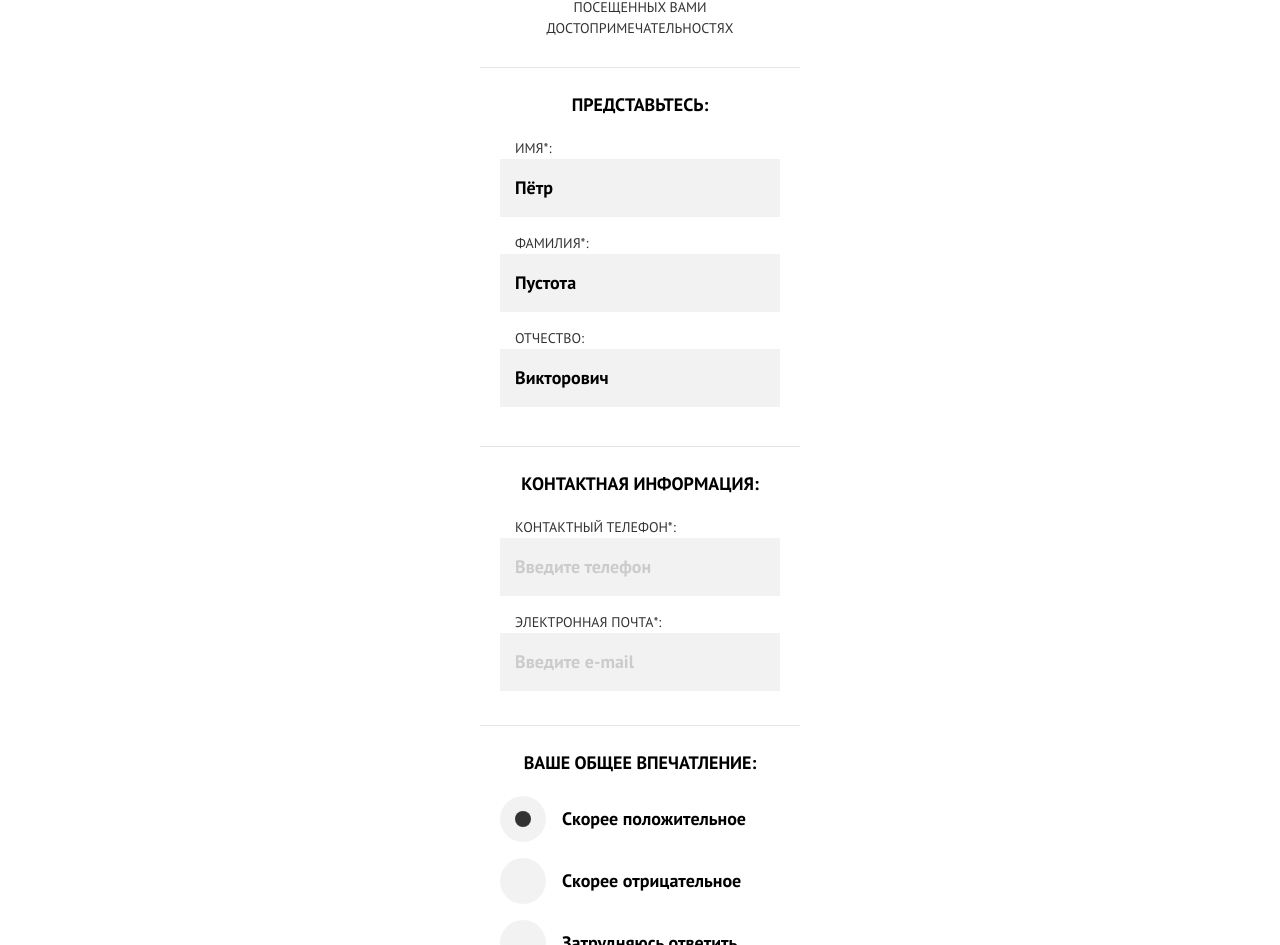
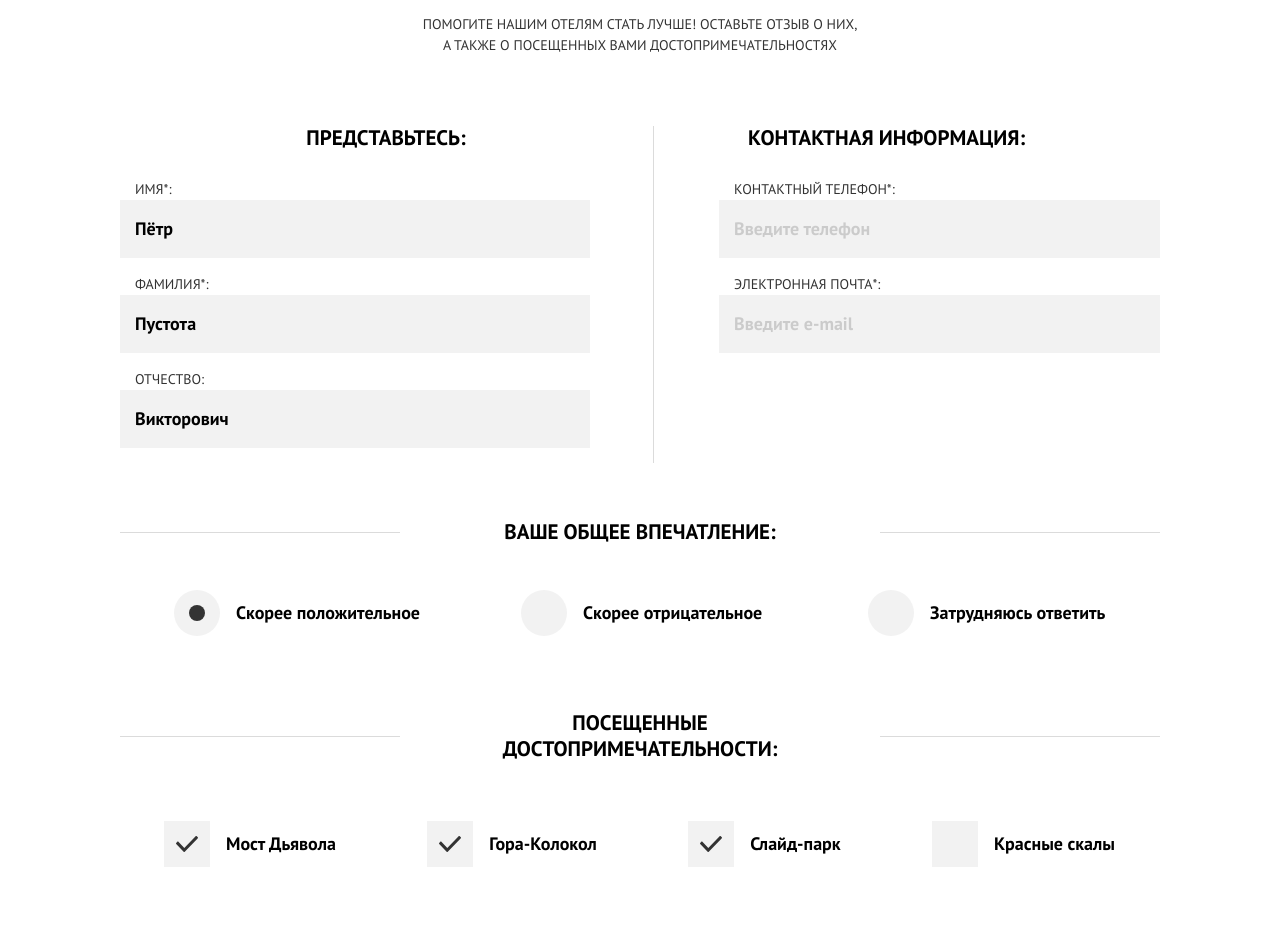
Before and after one commit to htmlacademy-adaptive/360863-sedona-27, a website: page source/review-form.html in a window 1280 px wide. Shown: the part 515-1460 px from the top of the page. Drawn offline with nearby package versions, Linux system fonts and the light colour scheme; files that its build step writes are made by us from their sources.

Commit message:
страница формы

```diff
--- a/source/review-form.html
+++ b/source/review-form.html
@@ -10,16 +10,16 @@
 <header class="main-header">
   <nav class="main-nav">
     <ul class="main-nav__list menu">
-      <li class="menu__item menu__item--current">
+      <li class="menu__item menu__item--main menu__item--current">
         <a class="menu__link" href="index.html">Главная</a>
       </li>
-      <li class="menu__item">
+      <li class="menu__item menu__item--catalog">
         <a class="menu__link" href="catalog.html">Фото и видео</a>
       </li>
-      <li class="menu__item">
+      <li class="menu__item menu__item--form">
         <a class="menu__link" href="review-form.html">Форма отзыва</a>
       </li>
-      <li class="menu__item">
+      <li class="menu__item menu__item--academy">
         <a class="menu__link" href="https://htmlacademy.ru/" target="_blank">Html Academy</a>
       </li>
     </ul>
@@ -65,7 +65,7 @@
         <input class="put-personal-data__input put-personal-data__input--email" type="email" name="email" id="email" placeholder="Введите e-mail" value="" required>
       </div>
     </fieldset>
-    <fieldset class="form__fieldset">
+    <fieldset class="form__fieldset form__fieldset--impression">
       <legend class="form__legend">Ваше общее впечатление:</legend>
       <ul class="form__radio-list">
         <li class="form__radio-item">
@@ -91,8 +91,8 @@
         </li>
       </ul>
     </fieldset>
-    <fieldset class="form__fieldset">
-      <legend class="form__legend">Посещенные достопримечательности:</legend>
+    <fieldset class="form__fieldset form__fieldset--attractions">
+      <legend class="form__legend">Посещенные <br class="form__fieldset-break">достопримечательности:</legend>
       <ul class="form__checkbox-list">
         <li class="form__checkbox-item">
           <label class="form__checkbox checkbox-variant">
@@ -128,7 +128,7 @@
       <legend class="form__legend">Опишите свои эмоции:</legend>
       <div class="form__text-area-wrapper">
         <label class="visually-hidden" for="message">Ваше сообщение</label>
-        <textarea class="form__textarea" name="message" id="message" cols="10" rows="3" placeholder="Опишите подробно свои восторги"></textarea>
+        <textarea class="form__textarea" name="message" id="message" cols="10" rows="3" placeholder="Опишите подробно все свои восторги"></textarea>
       </div>
     </fieldset>
     <button class="form__button button-primary" type="submit">Отправить отзыв</button>
@@ -178,7 +178,7 @@
       </a>
     </li>
   </ul>
-  <a class="footer__copyright copyright" href="https://htmlacademy.ru/">Разработано
+  <a class="footer__copyright footer__copyright--form copyright" href="https://htmlacademy.ru/">Разработано
     <span class="visually-hidden">Html Academy</span>
     <svg class="copyright__icon" width="27" height="35" xmlns="http://www.w3.org/2000/svg">
       <path d="M13.6 0h-.1L0 1.4v24.7l13.5 8 13.4-8V1.4L13.6 0ZM25 12.1 13.5 5.3v-.1h-.1l-.1-.1v.1L1.9 12.1v-9l11.5-1.2L25 3.1v9ZM13.4 6.8l11.5 6.7-4.5 2.6-7.1-4.2v1.4l5.9 3.5-.9.5-5-3v1.4l3.8 2.3-.8.5-3-1.8v1.4l1.9 1.1-1.8 1.1L2 13.6l11.4-6.8ZM1.9 15.1l11.4 6.8v1l-7.9-4.7v1.4l8 4.8v1.1l-8-4.7v1.4l8 4.8 8.1-4.9v-5.2l3.4-2v10l-11.5 6.9L1.9 25v-9.9Z"/>
--- a/source/sass/blocks/footer.scss
+++ b/source/sass/blocks/footer.scss
@@ -57,3 +57,13 @@
   margin-left: 55px;
   }
 }
+
+.footer__copyright--form {
+  @media (min-width: variables.$tablet-width) {
+    margin-left: 32px;
+  }
+
+  @media (min-width: variables.$desktop-width) {
+    margin-left: 54px;
+  }
+}
--- a/source/sass/blocks/form.scss
+++ b/source/sass/blocks/form.scss
@@ -3,6 +3,20 @@
 
 .form {
   border-top: 1px solid variables.$color-mercury;
+  display: grid;
+
+  @media (min-width: variables.$tablet-width) {
+    grid-template-columns: repeat(2, 1fr);
+    border-top: none;
+    padding: 54px 60px 45px 60px;
+    max-width: 1200px;
+    margin-right: auto;
+    margin-left: auto;
+  }
+
+  @media (min-width: variables.$desktop-width) {
+    padding: 17px 120px 45px 120px;
+  }
 }
 
 .form__fieldset {
@@ -13,21 +27,161 @@
 
   &:not(.form__fieldset--message) {
     border-bottom: 1px solid variables.$color-mercury;
+
+    @media (min-width: variables.$tablet-width) {
+      border-bottom: none;
+    }
+  }
+
+  @media (min-width: variables.$tablet-width) {
+    grid-column: 1 / -1;
+    padding: 0;
   }
 }
 
 .form__fieldset--name {
   padding-bottom: 39px;
+
+  @media (min-width: variables.$tablet-width) {
+    grid-column: 1 / 2;
+    padding-right: 43px;
+    padding-bottom: 15px;
+    border-right: 1px solid variables.$color-alto-second;
+    border-top: none;
+
+    .form__legend {
+      padding-left: 21px;
+      padding-top: 24px;
+    }
+
+    .form__legend::after,
+    .form__legend::before {
+      display: none;
+    }
+  }
+
+  @media (min-width: variables.$desktop-width) {
+    padding-right: 63px;
+    margin-right: -14px;
+
+    .form__legend {
+      padding-left: 31px;
+    }
+  }
 }
 
 .form__fieldset--contacts {
   padding-bottom: 34px;
+  border-top: none;
+
+  @media (min-width: variables.$tablet-width) {
+    grid-column: 2 / 3;
+    padding-left: 26px;
+    padding-bottom: 15px;
+
+    .form__legend {
+      text-align: left;
+      padding-top: 24px;
+    }
+
+    .form__item {
+      padding-left: 18px;
+    }
+
+    .form__legend::after,
+    .form__legend::before {
+      display: none;
+    }
+  }
+
+  @media (min-width: variables.$desktop-width) {
+    padding-left: 72px;
+
+    .form__legend {
+      padding-left: 36px;
+    }
+
+    .form__item {
+      padding-left: 7px;
+    }
+  }
+}
+
+.form__fieldset--impression {
+  padding-bottom: 8px;
+
+  @media (min-width: variables.$tablet-width) {
+    margin-top: 48px;
+  }
+
+  @media (min-width: variables.$desktop-width) {
+    margin-top: 56px;
+  }
+}
+
+.form__fieldset--attractions {
+  @media (min-width: variables.$tablet-width) {
+    margin-top: 25px;
+  }
+
+  @media (min-width: variables.$desktop-width) {
+    margin-top: 50px;
+  }
+}
+
+.form__fieldset--message {
+  @media (min-width: variables.$tablet-width) {
+    margin-top: 26px;
+  }
+
+  @media (min-width: variables.$desktop-width) {
+    margin-top: 71px;
+    padding-left: 96px;
+    padding-right: 96px;
+  }
 }
 
 .form__legend {
   @include mixins.heading-font();
   padding: 24px 0 0 0;
   width: 100%;
+
+  @media (min-width: variables.$tablet-width) {
+    font-size: variables.$font-size-large;
+    padding: 0;
+    margin: 24px 0 28px 0;
+    position: relative;
+
+    &::after {
+      position: absolute;
+      content: "";
+      height: 1px;
+      width: 123px;
+      background-color: variables.$color-alto-second;
+      top: 50%;
+      right: 0;
+    }
+
+    &::before {
+      position: absolute;
+      content: "";
+      height: 1px;
+      width: 123px;
+      background-color: variables.$color-alto-second;
+      top: 50%;
+      left: 0;
+    }
+  }
+
+  @media (min-width: variables.$desktop-width) {
+    &::after {
+      width: 280px;
+    }
+
+    &::before {
+      width: 280px;
+    }
+  }
 }
 
 .form__item + .form__item {
@@ -38,22 +192,77 @@
   list-style-type: none;
   padding: 0;
   margin: 0;
+
+  @media (min-width: variables.$tablet-width) {
+    display: flex;
+    flex-wrap: wrap;
+    padding-left: 36px;
+    padding-right: 36px;
+    justify-content: space-between;
+  }
+
+  @media (min-width: variables.$desktop-width) {
+    padding-left: 54px;
+    padding-right: 12px;
+    margin-top: 17px;
+  }
+}
+
+.form__radio-item {
+  margin-bottom: 16px;
+
+  @media (min-width: variables.$tablet-width) {
+    width: 280px;
+  }
 }
 
 .form__radio-item + .form__radio-item {
   display: block;
   margin-top: 16px;
+
+  @media (min-width: variables.$tablet-width) {
+    margin-top: 0;
+  }
 }
 
 .form__checkbox-list {
   list-style-type: none;
   padding: 0;
   margin: 0;
+
+  @media (min-width: variables.$tablet-width) {
+    display: flex;
+    flex-wrap: wrap;
+    padding-left: 84px;
+    padding-right: 84px;
+    justify-content: space-between;
+  }
+
+  @media (min-width: variables.$desktop-width) {
+    margin-top: 31px;
+    padding-left: 44px;
+    padding-right: 35px;
+  }
 }
 
 .form__checkbox-item +  .form__checkbox-item {
   display: block;
   margin-top: 16px;
+
+  @media (min-width: variables.$tablet-width) {
+    margin-top: 0;
+  }
+}
+
+.form__checkbox-item {
+  @media (min-width: variables.$tablet-width) {
+    margin-bottom: 16px;
+    width: 224px;
+  }
+
+  @media (min-width: variables.$desktop-width) {
+    width: auto;
+  }
 }
 
 .form__textarea {
@@ -71,11 +280,25 @@
   &::placeholder {
     opacity: 0.3;
   }
+
+  @media (min-width: variables.$tablet-width) {
+    min-height: 160px;
+  }
 }
 
 .form__button {
   width: 280px;
   margin: 28px auto 0 auto;
+
+  @media (min-width: variables.$tablet-width) {
+    width: 324px;
+    margin-top: 43px;
+  }
+
+  @media (min-width: variables.$desktop-width) {
+    width: 384px;
+    margin-left: 96px;
+  }
 }
 
 .form__hint {
@@ -86,4 +309,22 @@
   font-size: 12px;
   color: variables.$color-mine-shaft;
   opacity: 0.6;
+
+  @media (min-width: variables.$tablet-width) {
+    font-size: variables.$font-size-basic;
+    padding: 0;
+    margin-top: 66px;
+  }
+
+  @media (min-width: variables.$desktop-width) {
+    margin-right: 96px;
+  }
 }
+
+.form__fieldset-break {
+  display: none;
+
+  @media (min-width: variables.$tablet-width) {
+    display: inline;
+  }
+}
--- a/source/sass/blocks/review.scss
+++ b/source/sass/blocks/review.scss
@@ -2,22 +2,37 @@
 @use "../mixins.scss";
 
 .review {
-  @include mixins.mobile-view-centered();
+  margin-right: auto;
+  margin-left: auto;
   box-sizing: border-box;
   padding: 37px 0 31px 0;
+
+  @media (min-width: variables.$tablet-width) {
+    padding-top: 63px;
+  }
+
+  @media (min-width: variables.$desktop-width) {
+    padding-top: 113px;
+  }
 }
 
 .review__title {
-  margin: 0;
+  margin: 0 auto;
   padding-right: 20px;
   padding-left: 20px;
+  max-width: 435px;
 }
 
 .review__description {
   @include mixins.basic-font();
-  margin: 24px 0 0 0;
+  margin: 24px auto 0 auto;
   padding-right: 20px;
   padding-left: 20px;
+  max-width: 435px;
+
+  @media (min-width: variables.$desktop-width) {
+    margin-top: 33px;
+  }
 }
 
 .review__form {
--- a/source/sass/variables.scss
+++ b/source/sass/variables.scss
@@ -7,6 +7,7 @@ $color-half-baked: #81B3D2;
 $color-concrete: #F2F2F2;
 $color-gallery: #EEEEEE;
 $color-alto: #D6D6D6;
+$color-alto-second: #DBDBDB;
 $color-mercury: #E5E5E5;
 $color-cararra: #F2F1ED;
 
```
